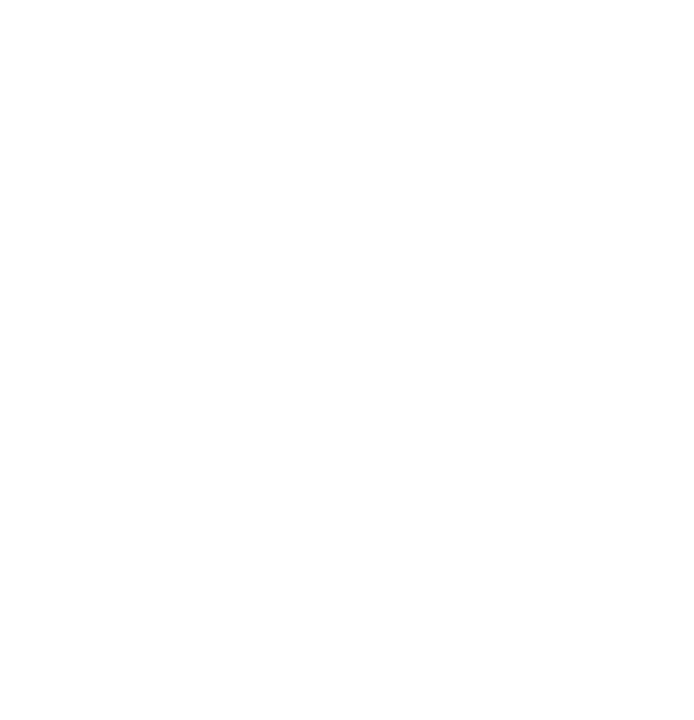
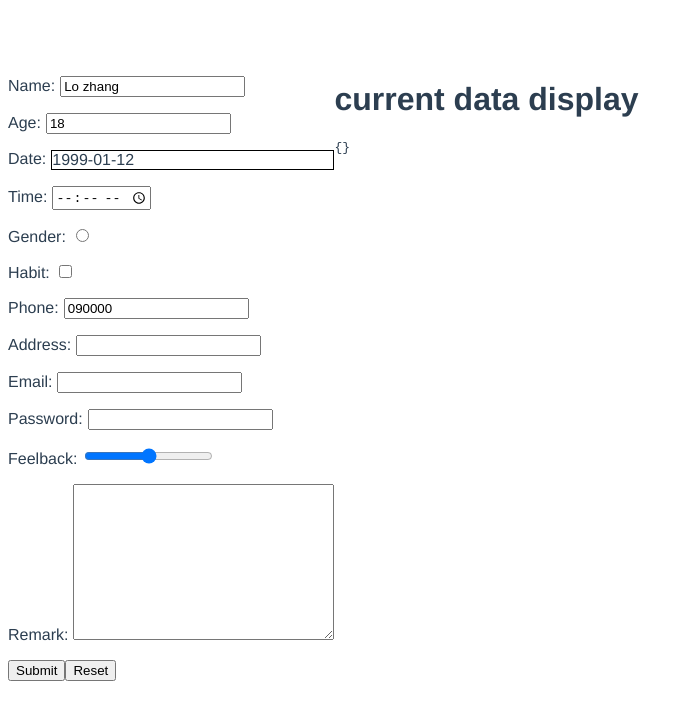
Before and after one commit to DeepJavaScript/vite-a-bit, a Vue app in the folder vue3-form/: page / in a window 1280 px wide. Shown: the top 720 px of the page, without its empty margins (0-694 px from the left). Built offline with nearby package versions, Linux system fonts and the light colour scheme.

Commit message:
init App, form, date-picker completed

```diff
--- a/vue3-form/src/App.vue
+++ b/vue3-form/src/App.vue
@@ -1,20 +1,49 @@
 <template>
-  <!-- <img alt="Vue logo" src="./assets/logo.png" /> -->
-  <!-- <HelloWorld msg="Hello Vue 3 + Vite" /> -->
-
+	<vue3Form @updateCurrent="updateCurrent" />
+  <div>
+    <h1>current data display</h1>
+	  <pre :textContent="displayData"></pre>
+  </div>
 </template>
 
-<script setup>
-// import HelloWorld from './components/HelloWorld.vue'
+<script>
+// import { reactive } from "vue";
+import vue3Form from "./components/form.vue";
+// import currentDataDisplay from "./components/currentDataDisplay.vue";
+
+export default {
+	data() {
+		return {
+			currentData: {},
+		};
+	},
+	computed: {
+		displayData() {
+			return JSON.stringify(this.currentData).replace(
+				new RegExp(",", "g"),
+				",\n"
+			);
+		},
+	},
+	components: {
+		vue3Form,
+	},
+	methods: {
+		updateCurrent(emitedData) {
+			this.currentData = emitedData;
+		},
+	},
+};
 </script>
 
-<style>
+<style lang="scss">
 #app {
-  font-family: Avenir, Helvetica, Arial, sans-serif;
-  -webkit-font-smoothing: antialiased;
-  -moz-osx-font-smoothing: grayscale;
-  text-align: center;
-  color: #2c3e50;
-  margin-top: 60px;
+	font-family: Avenir, Helvetica, Arial, sans-serif;
+	-webkit-font-smoothing: antialiased;
+	-moz-osx-font-smoothing: grayscale;
+	color: #2c3e50;
+	margin-top: 60px;
+
+	display: flex;
 }
 </style>
--- /dev/null
+++ b/vue3-form/src/components/form.vue
@@ -0,0 +1,115 @@
+<template>
+	<form class="v-form">
+		<!-- <formPicture v-model="formData.picture" /> -->
+		<p>
+			<label for="name">name</label>
+			<input v-model="formData.name" id="name" type="text" />
+		</p>
+		<p>
+			<label for="age">age</label>
+			<input v-model="formData.age" id="age" type="number" />
+		</p>
+		<datePicker v-model="formData.date" />
+		<p>
+			<label for="time">time</label>
+			<input v-model="formData.time" id="time" type="time" />
+		</p>
+		<p>
+			<label for="gender">gender</label>
+			<input v-model="formData.gender" id="gender" type="radio" />
+		</p>
+		<p>
+			<label for="habit">habit</label>
+			<input v-model="formData.habit" id="habit" type="checkbox" />
+		</p>
+		<p>
+			<label for="phone">phone</label>
+			<input v-model="formData.phone" id="phone" type="tel" />
+		</p>
+		<p>
+			<label for="address">address</label>
+			<input v-model="formData.address" id="address" type="select" />
+		</p>
+		<p>
+			<label for="email">email</label>
+			<input v-model="formData.email" id="email" type="email" />
+		</p>
+		<p>
+			<label for="password">password</label>
+			<input v-model="formData.password" id="password" type="password" />
+		</p>
+		<p>
+			<label for="feelback">feelback</label>
+			<input v-model="formData.feelback" id="feelback" type="range" />
+		</p>
+		<p>
+			<label for="remark">remark</label>
+			<textarea
+				v-model="formData.remark"
+				id="remark"
+				cols="30"
+				rows="10"
+			></textarea>
+		</p>
+		<p>
+			<input @click.prevent="submitHandler" id="submit" type="submit" />
+			<input id="reset" type="reset" />
+		</p>
+	</form>
+</template>
+
+<script>
+import datePicker from "./formComponents/datePicker.vue";
+// import formPicture from './formComponents/picture.vue';
+
+export default {
+	components: { datePicker },
+	data() {
+		return {
+			formData: {
+				name: "Lo zhang",
+				phone: "090000",
+				date: "1999-01-12",
+				time: "",
+				gender: "",
+				habit: "",
+				address: "",
+				age: "18",
+				email: "",
+				password: "",
+				feelback: "",
+				remark: "",
+				picture: "",
+			},
+		}
+	},
+	emits: ['updataCurrent'],
+	methods: {
+		submitHandler() {
+			console.log('ggg')
+			this.$emit('updateCurrent', this.formData);
+		}
+	},
+	// watch: {
+	// 	formData: {
+	// 		handler() {
+	// 			this.$emit('updateForm', this.formData);
+	// 		},
+	// 		deep: true
+	// 	}
+	// },
+};
+</script>
+
+<style lang="scss">
+.v-form {
+	label {
+		text-transform: capitalize;
+
+		&::after {
+			content: ":";
+			margin-right: 5px;
+		}
+	}
+}
+</style>
--- /dev/null
+++ b/vue3-form/src/components/formComponents/datePicker.vue
@@ -0,0 +1,136 @@
+<template>
+	<p class="date-picker">
+    <div class="date-display">
+      <label>date</label>
+      <span @click="isPickerOn = true" :textContent="dateValue"></span>
+    </div>
+    <div v-if="isPickerOn" class="picker">
+      <div class="head">
+        <button @click="previousMonth" type="button">＜</button>
+        <p :textContent="`${year}-${numToString(month + 1)}`"></p>
+        <button @click="nextMonth" type="button">＞</button>
+      </div>
+      <div class="body">
+        <p v-for="week in weekList" class="week-list">{{week}}</p>
+        <p v-for="empty in emptyAmout"></p>
+        <p @click="pickDate" v-for="date in dayOnThisMonth" class="date">{{date}}</p>
+      </div>
+    </div>
+	</p>
+</template>
+<script>
+export default {
+  props: {
+    modelValue: {
+      type: String,
+      default: '2020-2-20',
+    }
+  },
+  emits: ['update:modelValue'],
+  data() {
+    return {
+      weekList: ['Mon', 'Tue', 'Wed', 'Thu', 'fir', 'Sat', 'Sun'],
+      isPickerOn: false,
+      dayInstance: new Date(),
+      dateValue: this.modelValue,
+    }
+  },
+  computed: {
+    date() {return this.dayInstance.getDate()},
+    month() {return this.dayInstance.getMonth()},
+    year() {return this.dayInstance.getFullYear()},
+    emptyAmout() {return this.dayInstance.getDay()},
+    dayOnThisMonth() {return new Date(this.date, this.month, 0).getDate()},
+  },
+  methods: {
+    pickDate(event) {
+      const dateString = (event.target.textContent.length < 2) ? '0'.concat(event.target.textContent) : event.target.textContent;
+      this.dateValue = `${this.year}-${this.numToString(this.month + 1)}-${dateString}`;
+      this.$emit('update:modelValue', this.dateValue);
+      this.isPickerOn = false;
+    },
+    nextMonth() {
+      this.dayInstance = new Date(this.year, this.month + 1);
+    },
+    previousMonth() {
+      this.dayInstance = new Date(this.year, this.month - 1);
+    },
+    numToString(num) {
+      if (typeof num !== 'number') throw 'Number to String error: input is not a Number';
+      return (num < 10) ? '0'.concat(num.toString()) : num.toString();
+    },
+  }
+}
+</script>
+<style lang="scss">
+.date-picker {
+  $head-height: 40px;
+
+  position: relative;
+  p {
+      text-align: center;
+      margin: 0;
+  }
+  .date-display {
+    display: flex;
+
+    span {
+      flex: 1;
+      border: 1px solid black;
+    }
+  }
+  .picker {
+    position: absolute;
+    height: 250px;
+    width: 250px;
+    transform: translateX(50%);
+    background: lightskyblue;
+    box-shadow: 2px 2px 5px black;
+    display: flex;
+    flex-direction: column;
+  }
+  .head {
+    outline: 1px black solid;
+    height: $head-height;
+    display: flex;
+    p {
+      line-height: $head-height;
+      flex: 1;
+    }
+    button {
+      flex: 0 0 $head-height;
+      background-color: transparent;
+      border: none;
+      &:focus {
+        outline: none;
+      }
+    }
+  }
+  .body {
+    flex: 1;
+    display: grid;
+    grid-template-columns: repeat(7, 1fr);
+    align-items: center;
+
+    .date {
+      display: flex;
+      align-items: center;
+      justify-content: center;
+      width: 30px;
+      height: 30px;
+      border-radius: 50%;
+
+      font-size: 14px;
+      cursor: pointer;
+      &:hover {
+        background: cornflowerblue;
+      }
+    }
+  }
+  .week-list {
+    font-size: 8px;
+  }
+}
+
+
+</style>
```
